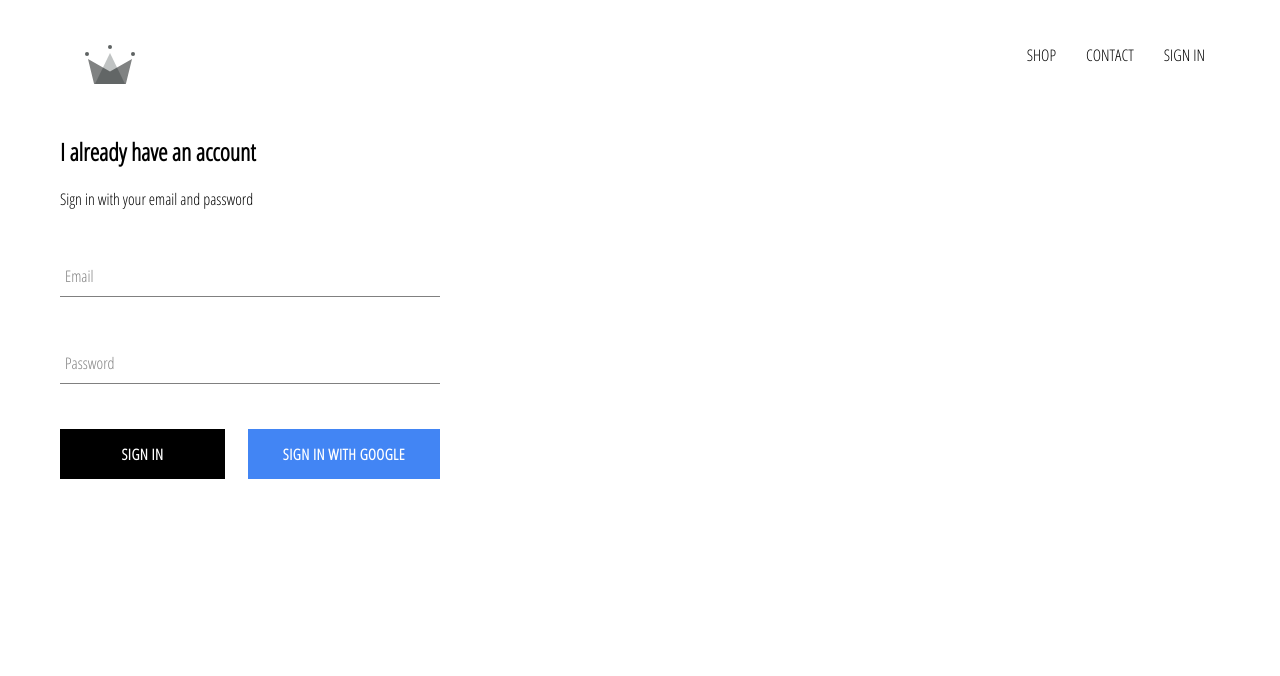
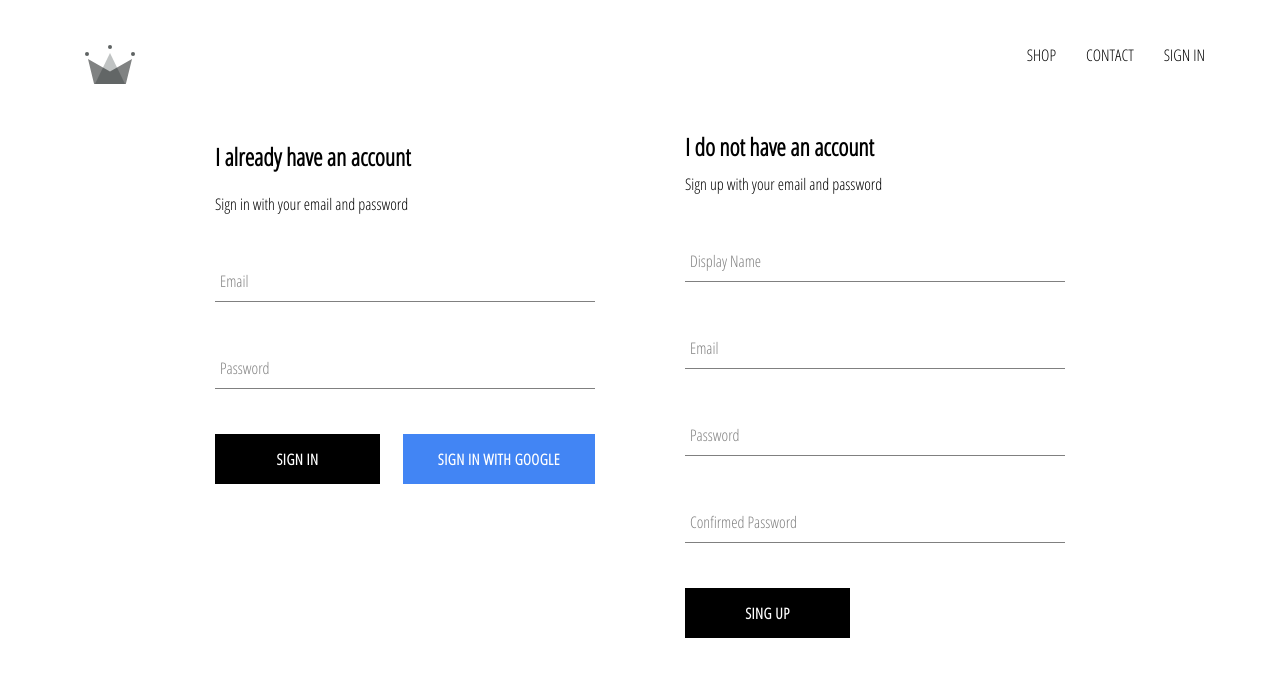
Before and after one commit to roshanB/ztm-ecomm, a React (Create React App) app: page /signin in a window 1280 px wide. Shown: the top 676 px of the page. Built offline with nearby package versions, Linux system fonts and the light colour scheme; no server answers.

Commit message:
sign-up with email and password add user to fs auth and db

```diff
--- a/src/App.js
+++ b/src/App.js
@@ -5,7 +5,7 @@
 import ShopPage from "./pages/shop/shop.component";
 import Header from "./components/header/header.component";
 import SignInAndSignUpPage from "./pages/sign-in-and-sign-up/sign-in-and-sign-up.component";
-import { auth } from "./firebase/firebase.utils";
+import { auth, createUserProfileDocument } from "./firebase/firebase.utils";
 
 class App extends React.Component {
   constructor() {
@@ -19,11 +19,27 @@
 
   componentDidMount() {
     //Tried_auth_subscription
-    this.unSubscribeFromAuth = auth.onAuthStateChanged((user) => {
-      this.setState({ currentUser: user });
+    this.unSubscribeFromAuth = auth.onAuthStateChanged(async (userAuth) => {
+      //Tried_this_is_google_user_object - this logs null when auth.signOut() is called
+      console.log("auth state change", userAuth);
 
-      //Tried_this_is_google_user_object - this logs null when auth.signOut() is called
-      console.log("auth state change", user);
+      if (userAuth) {
+        const userRef = await createUserProfileDocument(userAuth);
+        //Tried_onSnapshot_like_behaviour_subject_subscription
+        userRef.onSnapshot((snapshot) => {
+          this.setState(
+            {
+              currentUser: {
+                id: snapshot.id,
+                ...snapshot.data(),
+              },
+            },
+            () => console.log("state set with user from snapshot", this.state)
+          );
+        });
+      } else {
+        this.setState({ currentUser: null });
+      }
     });
   }
 
--- /dev/null
+++ b/src/components/sign-up/sign-up.component.jsx
@@ -0,0 +1,103 @@
+import React from "react";
+import FormInput from "../form-input/form-input.component";
+import CustomButtom from "../custom-button/custom-button.component";
+
+import { auth, createUserProfileDocument } from "../../firebase/firebase.utils";
+import "./sign-up.styles.scss";
+import CustomButton from "../custom-button/custom-button.component";
+
+class SignUp extends React.Component {
+  constructor() {
+    super();
+    this.state = {
+      displayName: "",
+      email: "",
+      password: "",
+      confirmedPassword: "",
+    };
+  }
+
+  handleSubmit = async (e) => {
+    e.preventDefault();
+    const { email, password, confirmedPassword, displayName } = this.state;
+
+    if (password !== confirmedPassword) {
+      alert("Passwords do not match");
+      return false;
+    }
+    try {
+      const { user } = await auth.createUserWithEmailAndPassword(
+        email,
+        password
+      ); // Tried_userAuth_returned - creating user account with firestore auth
+
+      if (user) {
+        await createUserProfileDocument(user, { displayName }); //Tried_add_user_doc_in_our_firestore_db
+
+        //Tried_this_will_clear_form
+        this.setState({
+          displayName: "",
+          email: "",
+          password: "",
+          confirmedPassword: "",
+        });
+      }
+    } catch (e) {
+      console.log("Could not create user with firestore auth", e);
+    }
+  };
+
+  handleChange = (e) => {
+    const { name, value } = e.target;
+    this.setState({ [name]: value });
+  };
+
+  render() {
+    const { displayName, email, password, confirmedPassword } = this.state;
+    return (
+      <div className="sign-up">
+        <h2 className="title">I do not have an account</h2>
+        <span>Sign up with your email and password</span>
+        <form className="sign-up-form" onSubmit={this.handleSubmit}>
+          <FormInput
+            type="text"
+            name="displayName"
+            value={displayName}
+            onChange={this.handleChange}
+            label="Display Name"
+            required
+          ></FormInput>
+          <FormInput
+            type="email"
+            name="email"
+            value={email}
+            onChange={this.handleChange}
+            label="Email"
+            required
+          ></FormInput>
+          <FormInput
+            type="password"
+            name="password"
+            value={password}
+            onChange={this.handleChange}
+            label="Password"
+            required
+          ></FormInput>
+          <FormInput
+            type="password"
+            name="confirmedPassword"
+            value={confirmedPassword}
+            onChange={this.handleChange}
+            label="Confirmed Password"
+            required
+          ></FormInput>
+
+          <CustomButton type="submit">SING UP</CustomButton>
+          {/* Tried_custom_button_submit_will_trigger_from_onsubmit */}
+        </form>
+      </div>
+    );
+  }
+}
+
+export default SignUp;
--- /dev/null
+++ b/src/components/sign-up/sign-up.styles.scss
@@ -0,0 +1,9 @@
+.sign-up {
+  display: flex;
+  flex-direction: column;
+  width: 380px;
+
+  .title {
+    margin: 10px 0;
+  }
+}
--- a/src/firebase/firebase.utils.js
+++ b/src/firebase/firebase.utils.js
@@ -13,6 +13,31 @@
   measurementId: "G-JDCCPJCZ9M",
 };
 
+export const createUserProfileDocument = async (userAuth, additionalData) => {
+  if (!userAuth) return;
+
+  const userRef = firestore.doc(`users/${userAuth.uid}`); // Tried_see_path_direct_to_document documentRef
+  const userSnap = await userRef.get(); // Tried_see_await documentSnapshot
+
+  if (!userSnap.exists) {
+    const { displayName, email } = userAuth;
+    const createdAt = new Date();
+
+    try {
+      //Tried_using_set_to_create
+      userRef.set({
+        displayName,
+        email,
+        createdAt,
+        ...additionalData,
+      });
+    } catch (error) {
+      console.log("Error creating user in firestore ", error.message);
+    }
+  }
+  return userRef;
+};
+
 firebase.initializeApp(config);
 
 export const auth = firebase.auth(); //Tried_firebase_auth_possible_by_line 3
--- a/src/pages/sign-in-and-sign-up/sign-in-and-sign-up.component.jsx
+++ b/src/pages/sign-in-and-sign-up/sign-in-and-sign-up.component.jsx
@@ -1,11 +1,13 @@
 import React from "react";
 import "./sign-in-and-sign-up.styles.scss";
 import SignIn from "../../components/sign-in/sign-in.component";
+import SignUp from "../../components/sign-up/sign-up.component";
 
 const SignInAndSignUpPage = () => {
   return (
     <div className="sign-in-and-sign-up">
       <SignIn />
+      <SignUp />
     </div>
   );
 };
--- a/src/pages/sign-in-and-sign-up/sign-in-and-sign-up.styles.scss
+++ b/src/pages/sign-in-and-sign-up/sign-in-and-sign-up.styles.scss
@@ -0,0 +1,7 @@
+.sign-in-and-sign-up {
+  width: 850px;
+  display: flex;
+  justify-content: space-between;
+
+  margin: 30px auto;
+}
```
